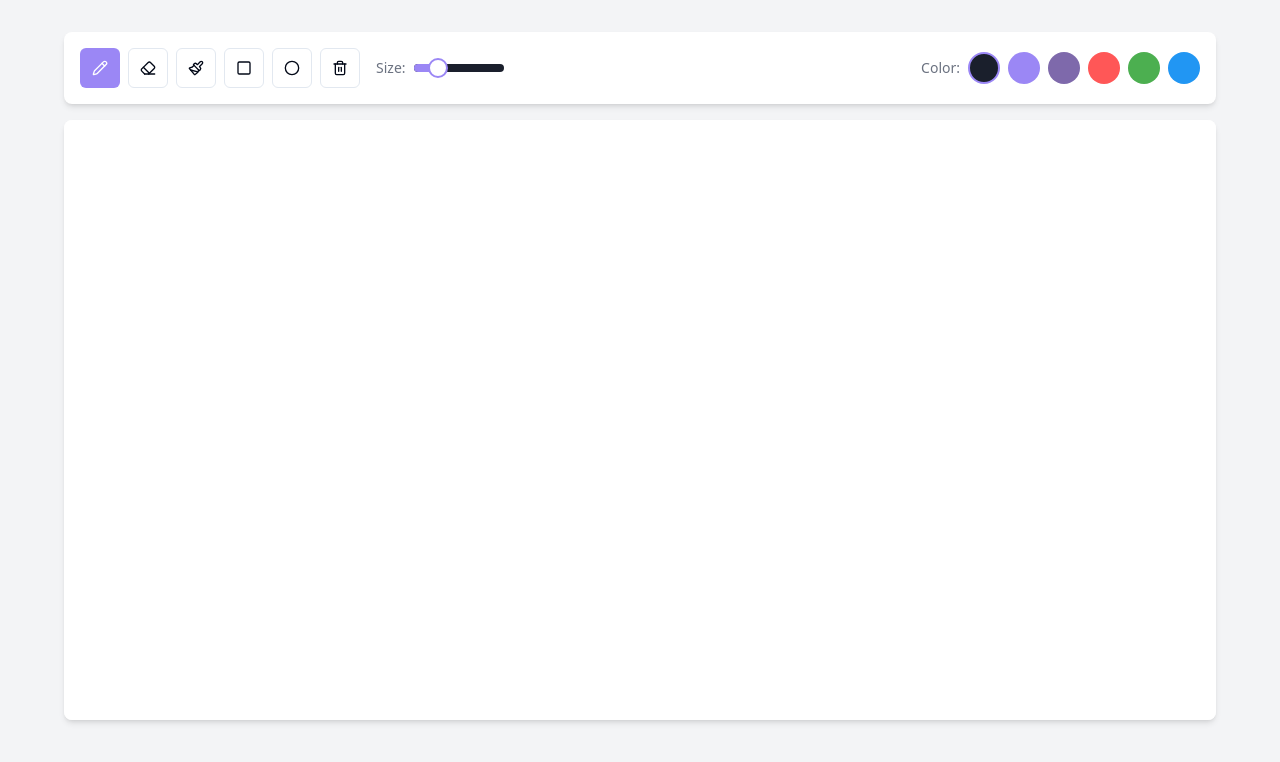
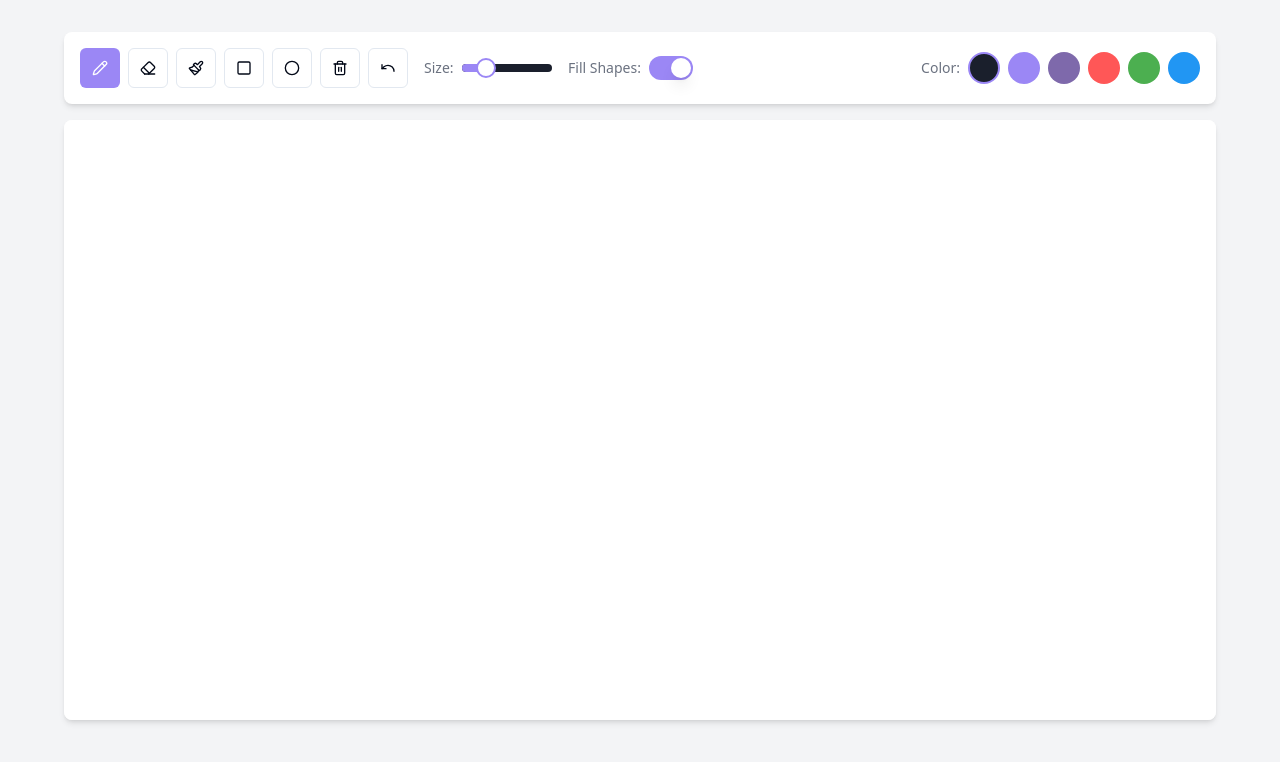
Before and after one commit to ConstantKostya/doodleverse-creative-canvas, a React (Vite) app: page / in a window 1280 px wide. Shown: the top 762 px of the page. Built offline with nearby package versions, Linux system fonts and the light colour scheme.

Commit message:
Add undo button and shape options
Implement an undo button for the drawing application and add functionality to draw both filled and non-filled shapes.
[skip gpt_engineer]

```diff
--- a/src/components/Canvas.tsx
+++ b/src/components/Canvas.tsx
@@ -5,9 +5,10 @@ interface CanvasProps {
   activeColor: string;
   activeTool: "pencil" | "eraser" | "fill" | "rectangle" | "circle";
   brushSize: number;
+  fillShapes: boolean;
 }
 
-export const Canvas = ({ activeColor, activeTool, brushSize }: CanvasProps) => {
+export const Canvas = ({ activeColor, activeTool, brushSize, fillShapes }: CanvasProps) => {
   const canvasRef = useRef<HTMLCanvasElement>(null);
   const isDrawing = useRef(false);
   const ctx = useRef<CanvasRenderingContext2D | null>(null);
@@ -15,6 +16,8 @@ export const Canvas = ({ activeColor, activeTool, brushSize }: CanvasProps) => {
   const lastY = useRef<number>(0);
   const startX = useRef<number>(0);
   const startY = useRef<number>(0);
+  const undoStack = useRef<ImageData[]>([]);
+  const [canUndo, setCanUndo] = useState(false);
 
   useEffect(() => {
     if (!canvasRef.current) return;
@@ -38,7 +41,13 @@ export const Canvas = ({ activeColor, activeTool, brushSize }: CanvasProps) => {
     resizeCanvas();
     window.addEventListener("resize", resizeCanvas);
 
-    return () => window.removeEventListener("resize", resizeCanvas);
+    // Add undo event listener
+    canvas.addEventListener("undoAction", handleUndo);
+
+    return () => {
+      window.removeEventListener("resize", resizeCanvas);
+      canvas.removeEventListener("undoAction", handleUndo);
+    };
   }, []);
 
   useEffect(() => {
@@ -49,6 +58,23 @@ export const Canvas = ({ activeColor, activeTool, brushSize }: CanvasProps) => {
     ctx.current.lineCap = "round";
     ctx.current.lineJoin = "round";
   }, [activeColor, activeTool, brushSize]);
+
+  const saveState = () => {
+    if (!ctx.current || !canvasRef.current) return;
+    const imageData = ctx.current.getImageData(0, 0, canvasRef.current.width, canvasRef.current.height);
+    undoStack.current.push(imageData);
+    setCanUndo(true);
+  };
+
+  const handleUndo = () => {
+    if (!ctx.current || !canvasRef.current || undoStack.current.length === 0) return;
+    const previousState = undoStack.current.pop();
+    if (previousState) {
+      ctx.current.putImageData(previousState, 0, 0);
+      setCanUndo(undoStack.current.length > 0);
+      toast("Undo successful!");
+    }
+  };
 
   const colorMatch = (r1: number, g1: number, b1: number, r2: number, g2: number, b2: number) => {
     const tolerance = 30; // Adjust this value to control how strict the color matching is
@@ -121,8 +147,11 @@ export const Canvas = ({ activeColor, activeTool, brushSize }: CanvasProps) => {
     startY.current = pos.y;
 
     if (activeTool === "fill") {
+      saveState();
       floodFill(Math.floor(pos.x), Math.floor(pos.y), activeColor);
       isDrawing.current = false;
+    } else {
+      saveState();
     }
   };
 
@@ -149,8 +178,11 @@ export const Canvas = ({ activeColor, activeTool, brushSize }: CanvasProps) => {
     if (activeTool === "rectangle") {
       const width = lastX.current - startX.current;
       const height = lastY.current - startY.current;
+
+      if (fillShapes) {
+        ctx.current.fillRect(startX.current, startY.current, width, height);
+      }
       ctx.current.strokeRect(startX.current, startY.current, width, height);
-      ctx.current.fillRect(startX.current, startY.current, width, height);
     } else if (activeTool === "circle") {
       const radius = Math.sqrt(
         Math.pow(lastX.current - startX.current, 2) +
@@ -158,7 +190,9 @@ export const Canvas = ({ activeColor, activeTool, brushSize }: CanvasProps) => {
       );
       ctx.current.beginPath();
       ctx.current.arc(startX.current, startY.current, radius, 0, Math.PI * 2);
-      ctx.current.fill();
+      if (fillShapes) {
+        ctx.current.fill();
+      }
       ctx.current.stroke();
     }
 
@@ -177,6 +211,7 @@ export const Canvas = ({ activeColor, activeTool, brushSize }: CanvasProps) => {
 
   const clearCanvas = () => {
     if (!canvasRef.current || !ctx.current) return;
+    saveState();
     ctx.current.fillStyle = "#ffffff";
     ctx.current.fillRect(0, 0, canvasRef.current.width, canvasRef.current.height);
     toast("Canvas cleared!");
--- a/src/components/DrawingApp.tsx
+++ b/src/components/DrawingApp.tsx
@@ -8,10 +8,23 @@ export const DrawingApp = () => {
   const [activeColor, setActiveColor] = useState("#1A1F2C");
   const [activeTool, setActiveTool] = useState<"pencil" | "eraser" | "fill" | "rectangle" | "circle">("pencil");
   const [brushSize, setBrushSize] = useState(5);
+  const [fillShapes, setFillShapes] = useState(true);
 
   useEffect(() => {
     toast("Welcome to the Drawing App! Start drawing on the canvas.");
   }, []);
+
+  const handleUndo = () => {
+    const canvas = document.querySelector("canvas");
+    if (canvas) {
+      const ctx = canvas.getContext("2d");
+      if (ctx) {
+        // Trigger the undo action in Canvas component
+        const event = new CustomEvent("undoAction");
+        canvas.dispatchEvent(event);
+      }
+    }
+  };
 
   return (
     <div className="min-h-screen bg-muted p-4 sm:p-8">
@@ -22,6 +35,9 @@ export const DrawingApp = () => {
             setActiveTool={setActiveTool}
             brushSize={brushSize}
             setBrushSize={setBrushSize}
+            onUndo={handleUndo}
+            fillShapes={fillShapes}
+            setFillShapes={setFillShapes}
           />
           <ColorPicker activeColor={activeColor} setActiveColor={setActiveColor} />
         </div>
@@ -29,6 +45,7 @@ export const DrawingApp = () => {
           activeColor={activeColor}
           activeTool={activeTool}
           brushSize={brushSize}
+          fillShapes={fillShapes}
         />
       </div>
     </div>
--- a/src/components/Toolbar.tsx
+++ b/src/components/Toolbar.tsx
@@ -1,6 +1,7 @@
-import { Pencil, Eraser, Trash2, Square, Circle, Paintbrush } from "lucide-react";
+import { Pencil, Eraser, Trash2, Square, Circle, Paintbrush, Undo, SquareIcon } from "lucide-react";
 import { Button } from "@/components/ui/button";
 import { Slider } from "@/components/ui/slider";
+import { Switch } from "@/components/ui/switch";
 import { toast } from "sonner";
 
 interface ToolbarProps {
@@ -8,6 +9,9 @@ interface ToolbarProps {
   setActiveTool: (tool: "pencil" | "eraser" | "fill" | "rectangle" | "circle") => void;
   brushSize: number;
   setBrushSize: (size: number) => void;
+  onUndo: () => void;
+  fillShapes: boolean;
+  setFillShapes: (fill: boolean) => void;
 }
 
 export const Toolbar = ({
@@ -15,6 +19,9 @@ export const Toolbar = ({
   setActiveTool,
   brushSize,
   setBrushSize,
+  onUndo,
+  fillShapes,
+  setFillShapes,
 }: ToolbarProps) => {
   const handleClear = () => {
     const canvas = document.querySelector("canvas");
@@ -27,7 +34,7 @@ export const Toolbar = ({
   };
 
   return (
-    <div className="flex items-center gap-4">
+    <div className="flex items-center gap-4 flex-wrap">
       <div className="flex gap-2">
         <Button
           variant={activeTool === "pencil" ? "default" : "outline"}
@@ -77,6 +84,14 @@ export const Toolbar = ({
         >
           <Trash2 className="h-5 w-5" />
         </Button>
+        <Button
+          variant="outline"
+          size="icon"
+          onClick={onUndo}
+          className="w-10 h-10"
+        >
+          <Undo className="h-5 w-5" />
+        </Button>
       </div>
       <div className="w-32 flex items-center gap-2">
         <span className="text-sm text-gray-500">Size:</span>
@@ -89,6 +104,13 @@ export const Toolbar = ({
           className="w-24"
         />
       </div>
+      <div className="flex items-center gap-2">
+        <span className="text-sm text-gray-500">Fill Shapes:</span>
+        <Switch
+          checked={fillShapes}
+          onCheckedChange={setFillShapes}
+        />
+      </div>
     </div>
   );
 };
```
